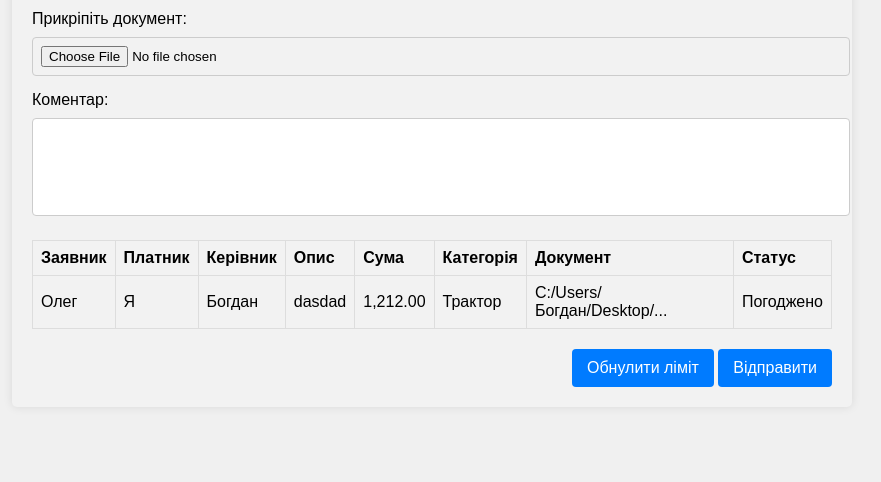
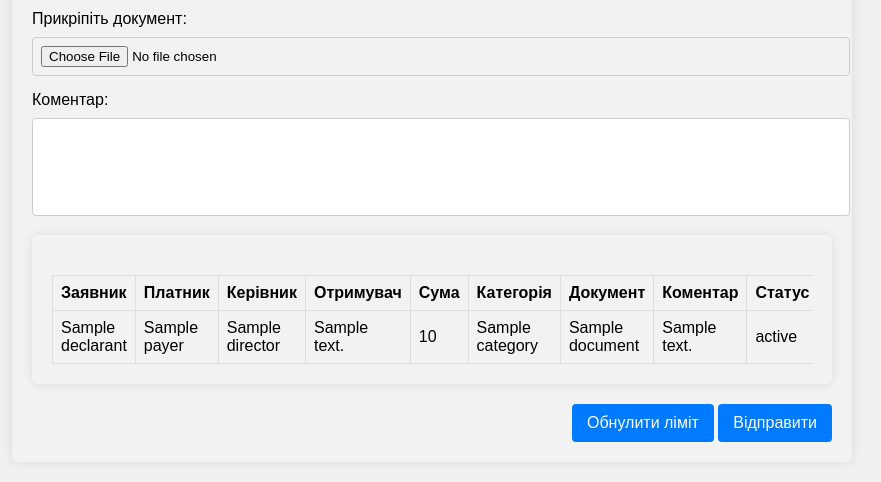
Before and after one commit to Bidya12313/ozp, a Flask app: template app/templates/main.html in a window 1280 px wide. Shown: the part 681-1163 px from the top of the page, without its empty margins (208-1089 px from the left). Before the commit the page ends 1068 px from the top, so only its background shows below. Run offline with Flask 3, Linux system fonts and the light colour scheme; the template is opened without the code that fills it: most values are stand-ins (such as "Sample title", 1, 10 or a date in 2020).

Commit message:
created table: data from db, in frame, click-on-row event

```diff
--- a/app/app.py
+++ b/app/app.py
@@ -11,7 +11,7 @@ app = Flask(__name__)
 app.config["SECRET_KEY"] = "Ignds eefsdfndsofihihdi f23"
 login_manager = LoginManager()
 login_manager.init_app(app)
-login_manager.login_view = "login"
+login_manager.login_view = "auth.login"
 
 
 @login_manager.user_loader
--- a/app/main_routes.py
+++ b/app/main_routes.py
@@ -5,8 +5,7 @@ from database.queries import (
     get_all_payers,
     get_all_categories,
     get_all_directors,
-    get_declarant,
-    get_user,
+    get_all_user_taxes,
 )
 
 
@@ -22,4 +21,5 @@ def main():
         payers=get_all_payers(),
         directors=get_all_directors(),
         categories=get_all_categories(),
+        user_taxes=get_all_user_taxes(declarant.name),
     )
--- a/app/static/style.css
+++ b/app/static/style.css
@@ -82,3 +82,12 @@ th {
     text-align: right;
     margin-top: 20px;
 }
+
+.highlight {
+    background-color: #1a73c0; /* Світло-блакитний фон для виділення */
+}
+
+.table-wrapper {
+    max-height: calc(10 * 40px); /* Висота для 10 рядків, налаштуйте при необхідності */
+    overflow-y: auto; /* Вертикальна прокрутка */
+}
--- a/app/templates/main.html
+++ b/app/templates/main.html
@@ -73,33 +73,73 @@
             <textarea id="comment"></textarea>
         </div>
 
-        <table>
+        <div class="container">
+            <div class="table-wrapper"> <!-- Додано обгортку -->
+                <table id="taxesTable">
                     <thead>
                         <tr>
                             <th>Заявник</th>
                             <th>Платник</th>
                             <th>Керівник</th>
-                    <th>Опис</th>
+                            <th>Отримувач</th>
                             <th>Сума</th>
                             <th>Категорія</th>
                             <th>Документ</th>
+                            <th>Коментар</th>
                             <th>Статус</th>
                         </tr>
                     </thead>
                     <tbody>
+                        {% for tax in user_taxes %}
                         <tr>
-                    <td>Олег</td>
-                    <td>Я</td>
-                    <td>Богдан</td>
-                    <td>dasdad</td>
-                    <td>1,212.00</td>
-                    <td>Трактор</td>
-                    <td>C:/Users/Богдан/Desktop/...</td>
-                    <td>Погоджено</td>
+                            <td>{{tax.declarant}}</td>
+                            <td>{{tax.payer}}</td>
+                            <td>{{tax.director}}</td>
+                            <td>{{tax.description}}</td>
+                            <td>{{tax.amount}}</td>
+                            <td>{{tax.category}}</td>
+                            <td>{{tax.document}}</td>
+                            <td>{{tax.comment}}</td>
+                            <td>{{tax.status}}</td>
                         </tr>
-                <!-- Більше рядків тут -->
+                        {% endfor %}
                     </tbody>
                 </table>
+            </div>
+        </div>
+
+
+        <script>
+            // Знаходимо таблицю та всі рядки
+            const table = document.getElementById('taxesTable');
+            const rows = table.getElementsByTagName('tr');
+
+            // Додаємо обробник подій на кожен рядок таблиці
+            for (let i = 1; i < rows.length; i++) { // Починаємо з 1, щоб пропустити заголовок
+                rows[i].addEventListener('click', function() {
+                    // Видаляємо клас виділення з усіх рядків
+                    for (let j = 1; j < rows.length; j++) {
+                        rows[j].classList.remove('highlight');
+                    }
+
+                    // Додаємо клас виділення до натиснутого рядка
+                    rows[i].classList.add('highlight');
+
+                    // Отримуємо всі клітинки поточного рядка
+                    const cells = rows[i].getElementsByTagName('td');
+
+                    // Заповнюємо відповідні поля форм
+                    document.getElementById('applicant').value = cells[0].innerText; // Заявник
+                    document.getElementById('payer').value = cells[1].innerText; // Платник
+                    document.getElementById('manager').value = cells[2].innerText; // Керівник
+                    document.getElementById('recipient').value = cells[3].innerText; // Опис (тут, в принципі, не опис, а отримувач)
+                    document.getElementById('amount').value = cells[4].innerText; // Сума
+                    document.getElementById('category').value = cells[5].innerText; // Категорія
+                    document.getElementById('comment').value = cells[7].innerText; // Коментар
+                });
+            }
+        </script>
+
 
         <div class="form-actions">
             <button id="reset-limit">Обнулити ліміт</button>
```
Also changed, not shown: database/population_db.py (added, +11 -0 lines), database/queries.py (+9 -0 lines), database/system_models.py (added, +18 -0 lines). Lines whose indentation alone changed are shown as unchanged.
